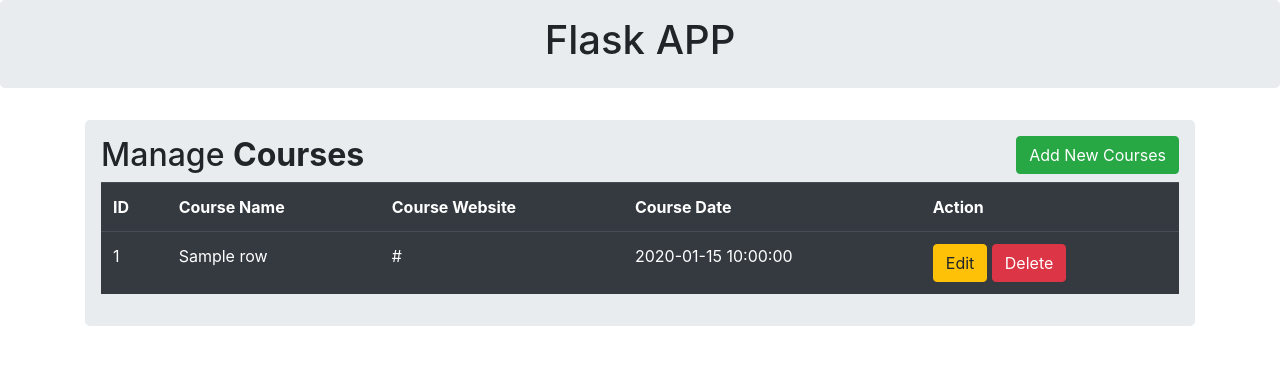
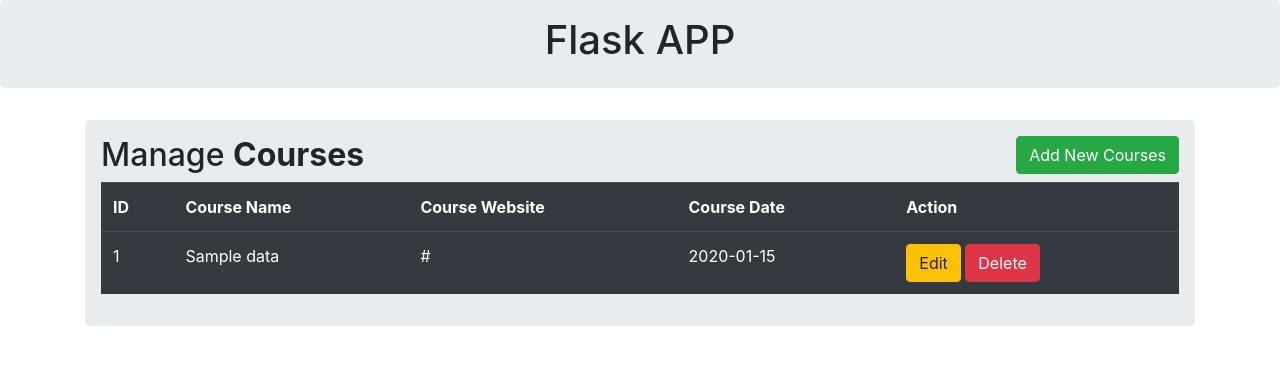
Before and after one commit to Ahmed3sam/Courses-list, a Flask app: template templates/index.html in a window 1280 px wide. Shown: the top 365 px of the page. Run offline with Flask 2, Linux system fonts and the light colour scheme; tables that the repository leaves empty hold one stand-in row (values such as "Sample post"); the template is opened without the code that fills it: values that come from a table or form of the project are taken from there, most other values are stand-ins (such as "Sample title", 1, 10 or a date in 2020); some libraries are stand-ins or nearby versions.

Commit message:
edits and changes

```diff
--- a/app.py
+++ b/app.py
@@ -19,7 +19,7 @@
     id = db.Column(db.Integer, primary_key = True)
     name = db.Column(db.String(100))
     website = db.Column(db.String(100))
-    date = db.Column(db.DateTime)
+    date = db.Column(db.Date())
 
 
     def __init__(self, name, website, date):
@@ -81,7 +81,7 @@
 
 
 
-#This route is for deleting our employee
+#This route is for deleting our course
 @app.route('/delete/<id>/', methods = ['GET', 'POST'])
 def delete(id):
     my_data = Data.query.get(id)
--- a/requirements.txt
+++ b/requirements.txt
@@ -1,3 +1,3 @@
 Flask==1.0.3
-psycopg2-binary==2.8.6
+psycopg2-binary
 Flask-SQLAlchemy==2.4.0
--- a/templates/index.html
+++ b/templates/index.html
@@ -15,8 +15,7 @@
 
             <div class="jumbotron p-3">
 
-                <h2>Manage <b>Courses </b>  <button type="button"  class="btn btn-success float-right"
-                data-toggle="modal" data-target="#mymodal">Add New Courses</button> </h2>
+            <h2> Manage <b>Courses </b>  <button type="button"  class="btn btn-success float-right" data-toggle="modal" data-target="#mymodal"> Add New Courses</button> </h2>
 
 
             {% with messages = get_flashed_messages() %}
@@ -59,7 +58,7 @@
                </tr>
 
 
-                   {% for row in employees %}
+               {% for row in courses %}
                <tr>
                      <td>{{row.id}}</td>
                      <td>{{row.name}}</td>
@@ -128,7 +127,7 @@
 
                   <label>Date:</label>
 
-                  <input type="date" class="form-control" name="date" value="{{row.date}}">
+                  <input type="text" class="form-control" name="date" value="{{row.date}}">
 
 
                </div>
@@ -176,7 +175,7 @@
 
 
 
-                  <!-- Modal Add Employee-->
+                  <!-- Modal Add Course-->
 
 
 <div id="mymodal" class="modal fade" role="dialog">
```
Also changed, not shown: docker-compose.yml (line endings or trailing spaces), 2 other files. Lines whose indentation alone changed are shown as unchanged.
